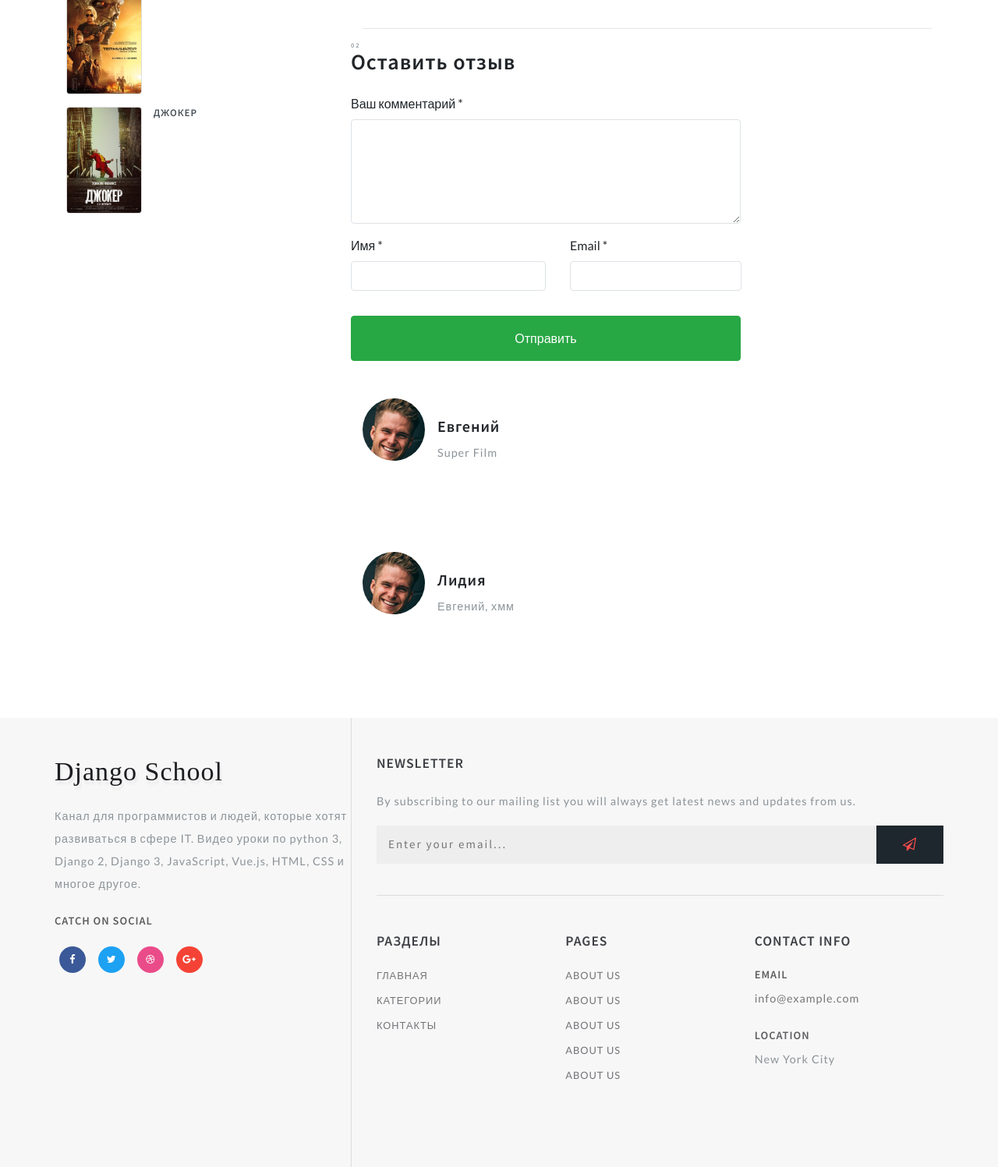
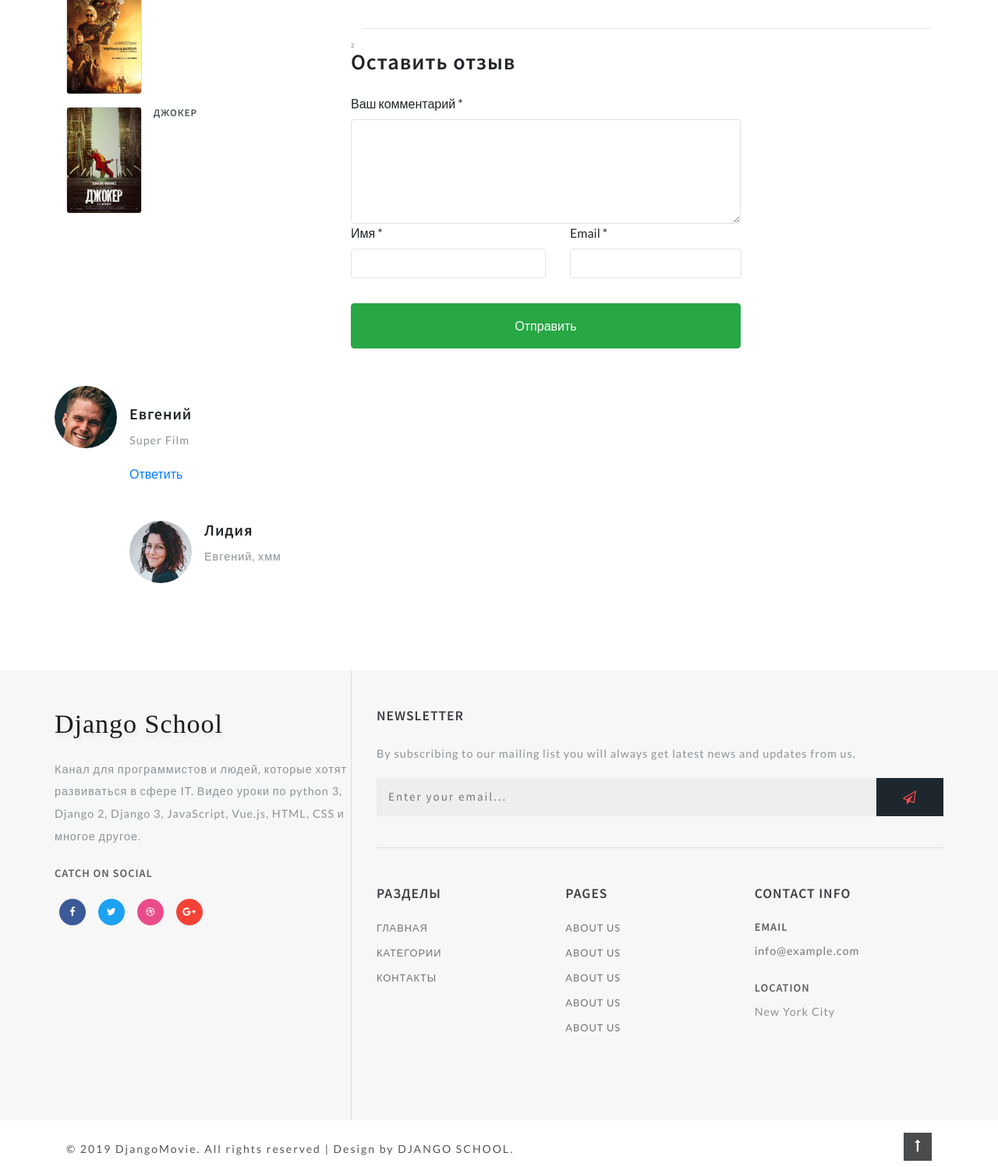
Before and after one commit to Fargys1879/KinoSite, a Django app: page /terminator/ in a window 1280 px wide. Shown: the part 2052-3549 px from the top of the page at 78% size. Run offline with Django 3.2, Linux system fonts and the light colour scheme; data comes from the database, SQL or seed files in the repository; both versions use the stored data as it was after the commit; some libraries are stand-ins or nearby versions.

Commit message:
10 lesson complete

```diff
--- a/django_movie/movies/models.py
+++ b/django_movie/movies/models.py
@@ -74,6 +74,10 @@ class Movie(models.Model):
     def get_absolute_url(self):
         return reverse("movie_detail", kwargs={ "slug" : self.url},)
 
+    """Метод для вызова списка отзывов прикрепленных к фильму фильтруя поле Parent = True """
+    def get_review(self):
+        return self.reviews_set.filter(parent__isnull=True)
+
 class MovieShot(models.Model):
     """Кадры из Фильмов"""
 
--- a/django_movie/movies/views.py
+++ b/django_movie/movies/views.py
@@ -28,6 +28,8 @@ class AddReview(View):
         movie = Movie.objects.get(id = pk)
         if form.is_valid():
             form = form.save(commit = False)
+            if request.POST.get("parent", None):
+                form.parent_id = int(request.POST.get("parent"))
             form.movie = movie
             form.save()
         return redirect(movie.get_absolute_url())
--- a/django_movie/templates/movies/movie_detail.html
+++ b/django_movie/templates/movies/movie_detail.html
@@ -1,4 +1,5 @@
 {% extends 'movies/base.html' %}
+{% load static %}
 {% block title %} {{ movie.name }} {% endblock title %}
 {% block container %}
     <div class="container py-md-3">
@@ -136,10 +137,11 @@
                 <div class="contact-single">
                     <h3 class="editContent" style="outline: none; cursor: inherit;">
                                     <span class="sub-tittle editContent"
-                                          style="outline: none; cursor: inherit;">02</span>Оставить
+                                          style="outline: none; cursor: inherit;">{{movie.reviews_set.count}}</span>Оставить
                         отзыв</h3>
-                    <form action="{% url 'add_review' movie.id %}" method="post" class="mt-4">
+                    <form action="{% url 'add_review' movie.id %}" method="post" class="mt-4" id="formReview">
                         {% csrf_token %}
+                        <input type="hidden" name="parent" id="contactparent" value=""
                         <div class="form-group editContent"
                              style="outline: none; cursor: inherit;">
                             <label for="contactcomment" class="editContent"
@@ -176,9 +178,9 @@
                 <!--  //contact form grid ends here -->
             </div>
         </div>
-        {% for review in movie.reviews_set.all %}
+        {% for review in movie.get_review %}
             <div class="media py-5">
-                <img src="bundles/images/te2.jpg" class="mr-3 img-fluid" alt="image">
+                <img src="{% static 'images/te2.jpg' %}" class="mr-3 img-fluid" alt="image">
                 <div class="media-body mt-4">
                     <h5 class="mt-0 editContent">
                         {{ review.name }}
@@ -186,25 +188,32 @@
                     <p class="mt-2 editContent">
                         {{ review.text }}
                     </p>
-                    {#                    <div class="media mt-5 editContent"#}
-                    {#                         style="outline: none; cursor: inherit;">#}
-                    {#                        <a class="pr-3" href="#">#}
-                    {#                            <img src="bundles/images/te1.jpg" class="img-fluid " alt="image">#}
-                    {#                        </a>#}
-                    {#                        <div class="media-body">#}
-                    {#                            <h5 class="mt-0 editContent"#}
-                    {#                                style="outline: none; cursor: inherit;">Leia Organa</h5>#}
-                    {#                            <p class="mt-2 editContent"#}
-                    {#                               style="outline: none; cursor: inherit;"> Cras sit amet#}
-                    {#                                nibh libero, in gravida nulla. Nulla vel metus#}
-                    {#                                scelerisque ante sollicitudin. Cras purus odio,#}
-                    {#                                vestibulum in vulputate at, tempus viverra turpis. Fusce#}
-                    {#                                condimentum nunc ac nisi vulputate fringilla..</p>#}
-                    {#                        </div>#}
-                    {#                    </div>#}
+                    <a href="#formReview" onclick="addReview('{{review.name}}','{{review.id}}')">
+                        Ответить</a>
+                        {% for rew in review.reviews_set.all %}
+                    <div class="media mt-5 editContent"#}
+                       style="outline: none; cursor: inherit;">
+                       <a class="pr-3" href="#">
+                           <img src="{% static 'images/te1.jpg' %}" class="img-fluid " alt="image">
+                       </a>
+                      <div class="media-body">
+                           <h5 class="mt-0 editContent"#}
+                               style="outline: none; cursor: inherit;">{{rew.name}}</h5>
+                           <p class="mt-2 editContent"#}
+                               style="outline: none; cursor: inherit;">{{rew.text}}</p>
+                        </div>
+                    </div>
+                    {% endfor %}
                 </div>
             </div>
         {% endfor %}
     </div>
     </div>
+    <script>
+        function addReview(name, id) {
+            document.getElementById("contactparent").value = id;
+            document.getElementById("contactcomment").innerText = `${name}, `
+
+        }
+    </script>
 {% endblock movie %}
```
Also changed, not shown: django_movie/db.sqlite3.
